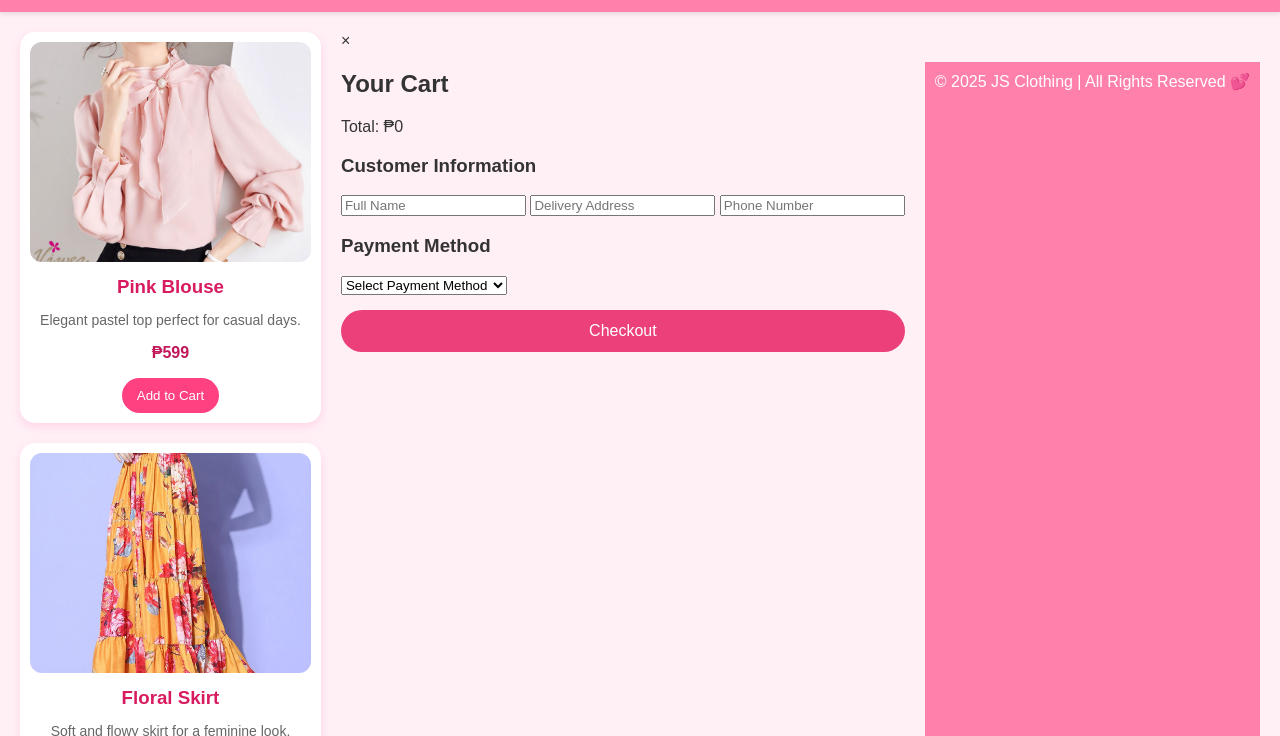
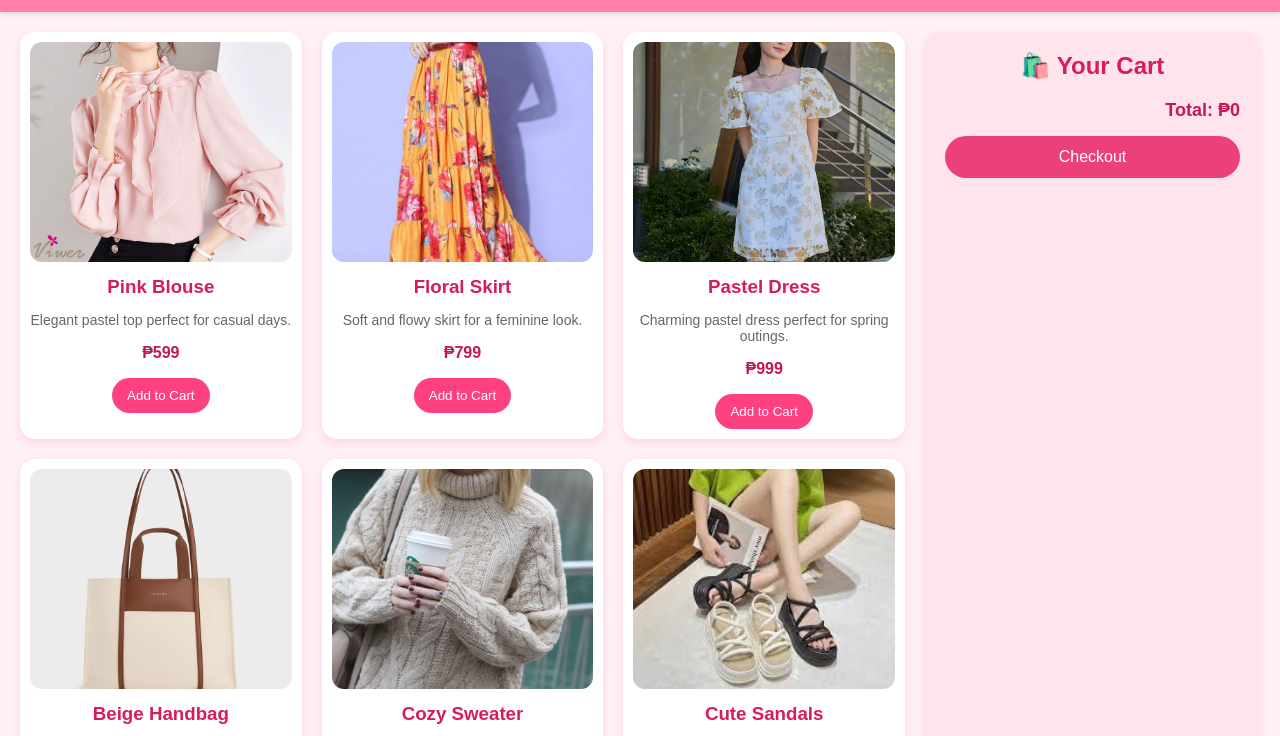
Before and after one commit to Zessuah/JS-Clothing, a plain HTML site: page index.html in a window 1280 px wide. Shown: the part 51-787 px from the top of the page. Drawn offline with Linux system fonts and the light colour scheme.

Commit message:
Update index.html

```diff
--- a/index.html
+++ b/index.html
@@ -78,26 +78,10 @@
     </div>
 
     <!-- 🛒 CART MODAL -->
-  <div id="cartModal" class="modal">
-    <div class="modal-content">
-      <span id="closeModal" class="close">&times;</span>
-      <h2>Your Cart</h2>
+  <div class="cart">
+      <h2>🛍️ Your Cart</h2>
       <div id="cartItems"></div>
-      <p id="cartTotal">Total: ₱0</p>
-
-      <h3>Customer Information</h3>
-      <input type="text" id="custName" placeholder="Full Name" required>
-      <input type="text" id="custAddress" placeholder="Delivery Address" required>
-      <input type="text" id="custNumber" placeholder="Phone Number" required>
-
-      <h3>Payment Method</h3>
-      <select id="paymentMethod">
-        <option value="">Select Payment Method</option>
-        <option value="COD">Cash on Delivery (COD)</option>
-        <option value="GCASH">GCASH</option>
-        <option value="PAYMAYA">PayMaya</option>
-        <option value="BANK">Bank Transfer</option>
-      </select>
+      <div class="cart-total" id="cartTotal">Total: ₱0</div>
       <button class="checkout-btn" onclick="checkout()">Checkout</button>
     </div>
   </div>
```
